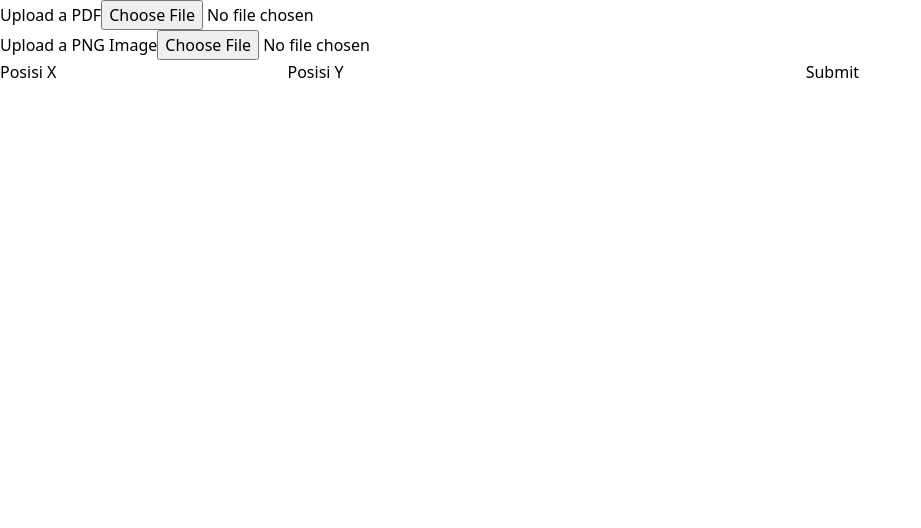
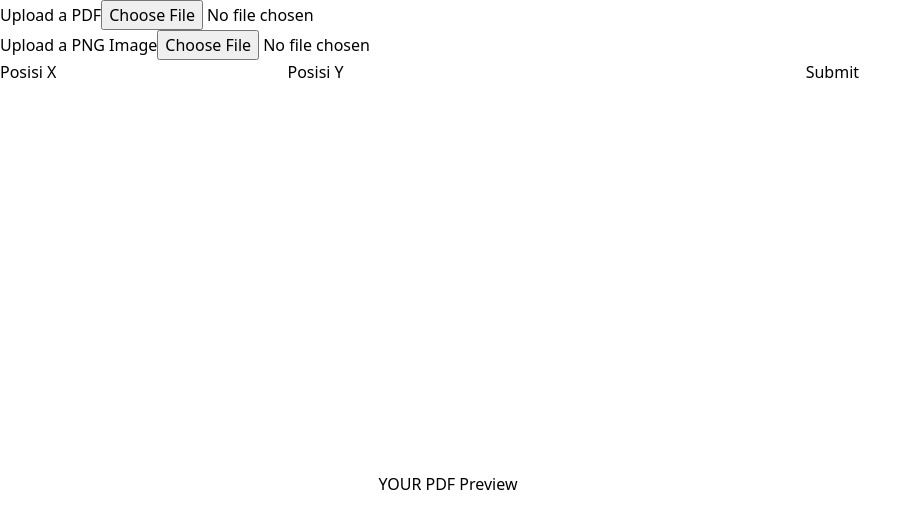
Before and after one commit to joshste/pdf-ajaib-fe, a Nuxt app: page /addimage in a window 1280 px wide. Shown: the top 528 px of the page, without its empty margins (0-921 px from the left). Built offline with nearby package versions, Linux system fonts and the light colour scheme.

Commit message:
try preview

```diff
--- a/components/ImageForm.vue
+++ b/components/ImageForm.vue
@@ -12,7 +12,16 @@
 </template>
 
 <script setup lang="ts">
-const readyInput = ref(false);
+
+const props = defineProps<{
+    filePdf: (File | undefined)
+}>();
+
+const emit = defineEmits<{
+    (e: 'update:filePdf', filePdf: File | undefined): void
+}>();
+
+let readyInput = false;
 const posY = ref();
 const posX = ref();
 const pageidx = ref();
@@ -24,26 +33,32 @@ let fileImage: File | undefined;
 
 const updateFile = (pdf: File | undefined) => {
     downloaded.value = false;
-    if (pdf) filePdf = pdf;
+    emit("update:filePdf", pdf);
+    console.log("update")
 }
 
 const updateImage = (image: File | undefined) => {
     downloaded.value = false;
     if (image) fileImage = image;
+
 }
 
 const onInputChange = () => {
     downloaded.value = false;
-    readyInput.value = (posX.value !== "" && posY.value !== "") ? true : false;
+    readyInput = (posX.value !== "" && posY.value !== "") ? true : false;
+
+    console.log("change")
 }
 
-const onSubmit = async () => {
-    if (!filePdf || !readyInput.value || !fileImage) return;
+const onSubmit = computed(() => {
+    return async () => {
+        console.log("tes submit")
+        if (!props.filePdf || !readyInput || !fileImage) return;
 
         const formData = new FormData();
         formData.append("position", `${posX.value},${posY.value}`)
         formData.append("page-idx", pageidx.value)
-    formData.append("pdf-file", filePdf);
+        formData.append("pdf-file", props.filePdf);
         formData.append("image-file", fileImage);
         const response = await customFetch<Blob>("add-image", {
             method: "post",
@@ -52,5 +67,7 @@ const onSubmit = async () => {
 
         pdfUrl.value = window.URL.createObjectURL(response);
         downloaded.value = true;
-}
+}});
+
+
 </script>
--- a/pages/addimage.vue
+++ b/pages/addimage.vue
@@ -1,7 +1,24 @@
 <template>
   <div>
       <div>
-          <ImageForm />
+          <ImageForm v-model:filePdf="filePdf" />
+          <EmbedPDFView :pdfBlob="blob" />
       </div>
   </div>
 </template>
+
+<script setup lang="ts">
+let filePdf = ref<File | undefined>();
+let blob = computed(() => {
+    if (!filePdf.value) {
+        return undefined;
+    }
+    return new Blob([filePdf.value], { type: "application/pdf" });
+
+})
+
+watch(filePdf, (filePdf) => {
+    console.log(`watched: ${filePdf}`);
+})
+
+</script>
```
Lines whose indentation alone changed are shown as unchanged.
